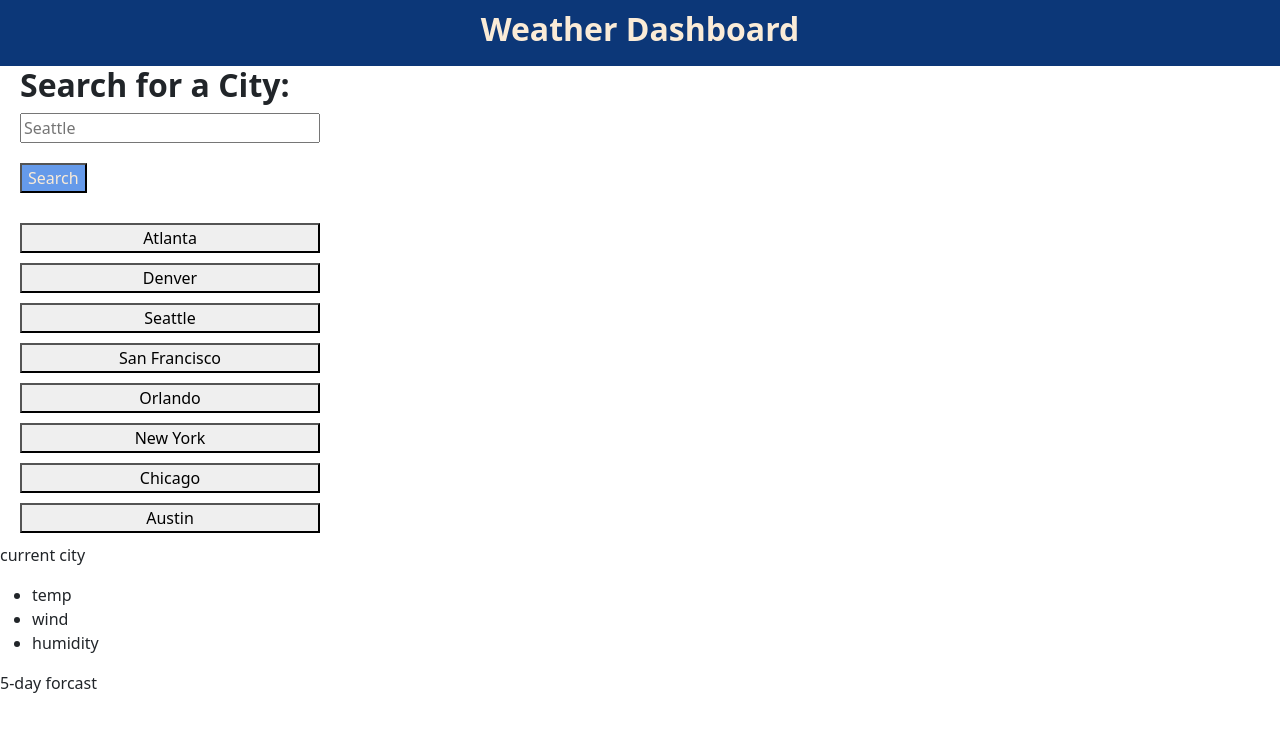
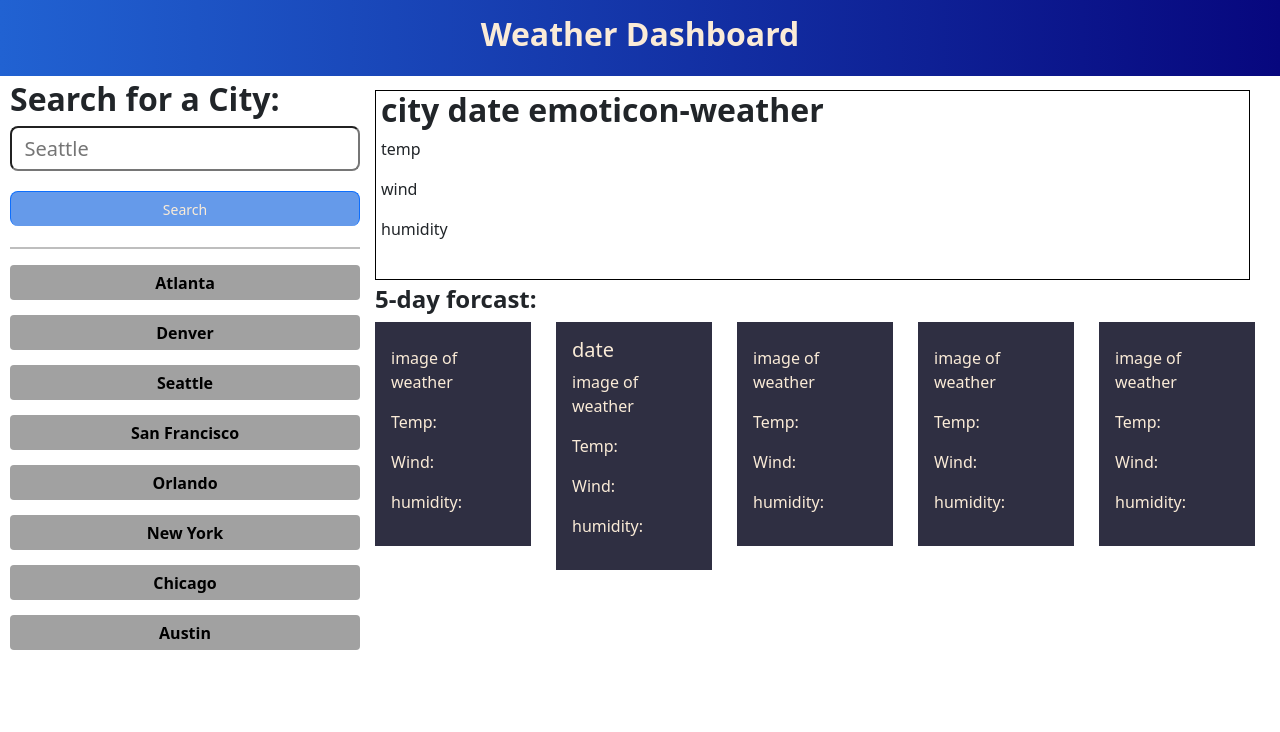
Before and after one commit to appleschaussaa/weather-display, a plain HTML site: page index.html in a window 1280 px wide. Drawn offline with nearby package versions, Linux system fonts and the light colour scheme.

Commit message:
set up index layout, will refine later.

```diff
--- a/assets/script.js
+++ b/assets/script.js
@@ -0,0 +1,6 @@
+
+
+
+
+var button = document.getElementById('myButton')
+// pulled off boostrap to use later for all buttons
--- a/assets/style.css
+++ b/assets/style.css
@@ -1,40 +1,106 @@
 body {
-    display:inline;
+    display:flex;
     /* flex-wrap: wrap; */
     margin: 0px;
 }
 
 #top-banner {
+    /* float: left; */
     text-align: center;
     width: 100%;
-    background-color: rgb(12, 55, 120);
+    position: fixed;
+    background-image: linear-gradient(to right, rgb(33, 98, 210), rgb(7, 7, 126));
     color: antiquewhite;
-    padding: 10px 0 10px 0;
+    margin-top: 0px;
+    padding: 15px 0 15px 0;
 }
 
-h2 {
+h2, h4 {
     font-weight: bold;
+}
+
+.city-selector {
+    /* margin-top: 5px; */
 }
 
 #side-panel {
     display: inline-block;
-    margin-left: 20px;
-    width: 300px;
+    margin-left: 10px;
+    /* max-width: 25%; */
+}
+
+#side-panel h2 {
+    margin-top: 80px;
+
 }
 
 form input {
-    width: 300px;
+    width: 350px;
+    height: 45px;
+    border-radius: 8px;
+    font-size: 20px;
+
 }
 
-#search-btn {
-    margin: 20px 0px 20px 0px;
-    /* width: 200px; */
+.btn-primary {
+    border-radius: 8px;
+    margin: 20px 0px 5px 0px;
+    height: 35px;
+    width: 350px;
     background-color: rgb(101, 154, 234);
     color: antiquewhite;
+    border-bottom: 1px;
+}
+
+hr {
+    border: 1px solid black;
 }
 
 .city-btn {
     display: block;
-    width: 300px;
-    margin: 10px 0px;
+    border-radius: 4px;
+    height: 35px;
+    width: 350px;
+    margin: 15px 0px;
+    background-color: rgb(161, 161, 161);
+    border: 0px;
 }
+
+#city-temps {
+    display: inline-block;
+    flex: 2;
+    /* flex-wrap: wrap; */
+    /* width: 75%; */
+    /* height: 190px; */
+    margin: 90px 10px 0 15px;
+    /* padding-left: 5px; */
+}
+
+.current-city {
+    height:190px;
+    width: 875px;
+    border: solid #000;
+    border-width: 1.5px;
+    padding-left: 5px;
+}
+
+#five-day {
+    /* justify-content: center; */
+    position:fixed;
+    margin: 5px 0px 0px 0px;
+}
+
+.forcast-five {
+    display: inline-flex;
+
+}
+
+.each-card {
+    margin-right: 25px;
+}
+
+.card-body {
+    /* justify-content: space-between; */
+    background-color: rgb(47, 47, 66);
+    color: antiquewhite;
+}
--- a/index.html
+++ b/index.html
@@ -10,39 +10,118 @@
 </head>
 
 <body>
+    <header>
         <div id="top-banner">
             <h2>Weather Dashboard</h2>
         </div>
-    <div>
-        <div id="side-panel">
+    </header>
+    <section class="city-selector">
+    <di>
+        <section>
+            <section id="side-panel">
                 <h2>Search for a City:</h2>
                 <form>
-                <input type="text" placeholder="Seattle">
+                <input type="text" placeholder="  Seattle">
                 </form>
-            <button type="button" id="search-btn">Search</button>
+                <button type="button" class="btn btn-primary btn-sm">Search</button>
+                <hr>
+                <button type="button" class="city-btn"><strong>Atlanta</strong></button>
+                <button type="button" class="city-btn"><strong>Denver</strong></button>
+                <button type="button" class="city-btn"><strong>Seattle</strong></button>
+                <button type="button" class="city-btn"><strong>San Francisco</strong></button>
+                <button type="button" class="city-btn"><strong>Orlando</strong></button>
+                <button type="button" class="city-btn"><strong>New York</strong></button>
+                <button type="button" class="city-btn"><strong>Chicago</strong></button>
+                <button type="button" class="city-btn"><strong>Austin</strong></button>
 
-            <button type="button" class="city-btn">Atlanta</button>
-            <button type="button" class="city-btn">Denver</button>
-            <button type="button" class="city-btn">Seattle</button>
-            <button type="button" class="city-btn">San Francisco</button>
-            <button type="button" class="city-btn">Orlando</button>
-            <button type="button" class="city-btn">New York</button>
-            <button type="button" class="city-btn">Chicago</button>
-            <button type="button" class="city-btn">Austin</button>
+            </section>
+        </section>
+    </di>
+    </section>
+
+    <section id="city-temps">
+        <div class="current-city">
+            <h2>city date emoticon-weather</h2>
+
+                <p>temp</p>
+                <p>wind</p>
+                <p>humidity</p>
 
         </div>
+
+
+    <section id="five-day">
+        <h4>5-day forcast:</h4>
+        <container class="forcast-five">
+        <div class="row">
+            <div class="col">
+                <div class="each-card">
+                    <div class="card-body">
+                        <h5 class="date"></h5>
+                        <p>image of weather</p>
+                        <p>Temp:</p>
+                        <p>Wind:</p>
+                        <p>humidity:</p>
                     </div>
-    <div>
-        <p>current city</p>
-        <ul>
-            <li>temp</li>
-            <li>wind</li>
-            <li>humidity</li>
-        </ul>
                 </div>
-    <div>
-        <p>5-day forcast</p>
             </div>
+        </div>
+        <div class="row">
+            <div class="col">
+                <div class="each-card">
+                    <div class="card-body">
+                        <h5 class="date">date</h5>
+                        <p>image of weather</p>
+                        <p>Temp:</p>
+                        <p>Wind:</p>
+                        <p>humidity:</p>
+                    </div>
+                </div>
+            </div>
+        </div>
+        <div class="row">
+            <div class="col">
+                <div class="each-card">
+                    <div class="card-body">
+                        <h5 class="date"></h5>
+                        <p>image of weather</p>
+                        <p>Temp:</p>
+                        <p>Wind:</p>
+                        <p>humidity:</p>
+                    </div>
+                </div>
+            </div>
+        </div>
+        <div class="row">
+            <div class="col">
+                <div class="each-card">
+                    <div class="card-body">
+                        <h5 class="date"></h5>
+                        <p>image of weather</p>
+                        <p>Temp:</p>
+                        <p>Wind:</p>
+                        <p>humidity:</p>
+                    </div>
+                </div>
+            </div>
+        </div>
+        <div class="row">
+            <div class="col">
+                <div class="each-card">
+                    <div class="card-body">
+                        <h5 class="date"></h5>
+                        <p>image of weather</p>
+                        <p>Temp:</p>
+                        <p>Wind:</p>
+                        <p>humidity:</p>
+                    </div>
+                </div>
+            </div>
+        </div>
+        </container>
+    </section>
+    </section>
+
 
     <script src="https://code.jquery.com/jquery-3.5.1.min.js"></script>
     <script src="assets/script.js"></script>
@@ -50,3 +129,46 @@
 </body>
 
 </html>
+
+<!-- <div class="row row-cols-1 row-cols-md-6 g-4 gap-1">
+    <div class="col">
+      <div class="card h-75">
+        <div class="card-body">
+          <h5 class="card-title">Card title</h5>
+          <p class="card-text">This is a wider card with supporting text below as a natural lead-in to additional content. This content is a little bit longer.</p>
+        </div>
+      </div>
+    </div>
+    <div class="col">
+        <div class="card h-75">
+          <div class="card-body">
+            <h5 class="card-title">Card title</h5>
+            <p class="card-text">This is a wider card with supporting text below as a natural lead-in to additional content. This content is a little bit longer.</p>
+          </div>
+        </div>
+      </div>
+    <div class="col">
+        <div class="card h-75">
+          <div class="card-body">
+            <h5 class="card-title">Card title</h5>
+            <p class="card-text">This is a wider card with supporting text below as a natural lead-in to additional content. This content is a little bit longer.</p>
+          </div>
+        </div>
+    </div>
+    <div class="col">
+        <div class="card h-75">
+          <div class="card-body">
+            <h5 class="card-title">Card title</h5>
+            <p class="card-text">This is a wider card with supporting text below as a natural lead-in to additional content. This content is a little bit longer.</p>
+          </div>
+        </div>
+    </div>
+    <div class="col">
+        <div class="card h-75">
+          <div class="card-body">
+            <h5 class="card-title">Card title</h5>
+            <p class="card-text">This is a wider card with supporting text below as a natural lead-in to additional content. This content is a little bit longer.</p>
+          </div>
+        </div>
+    </div>
+  </div> -->
```
Also changed, not shown: 1 other file. Lines whose indentation alone changed are shown as unchanged.
